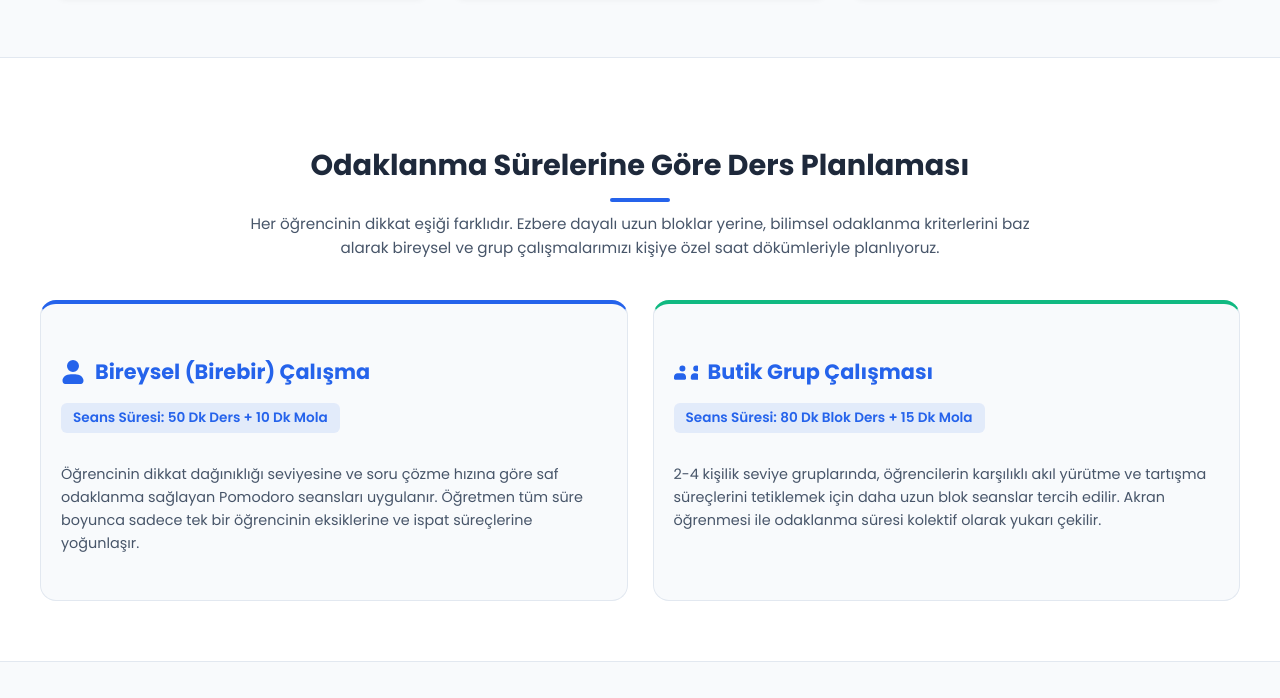
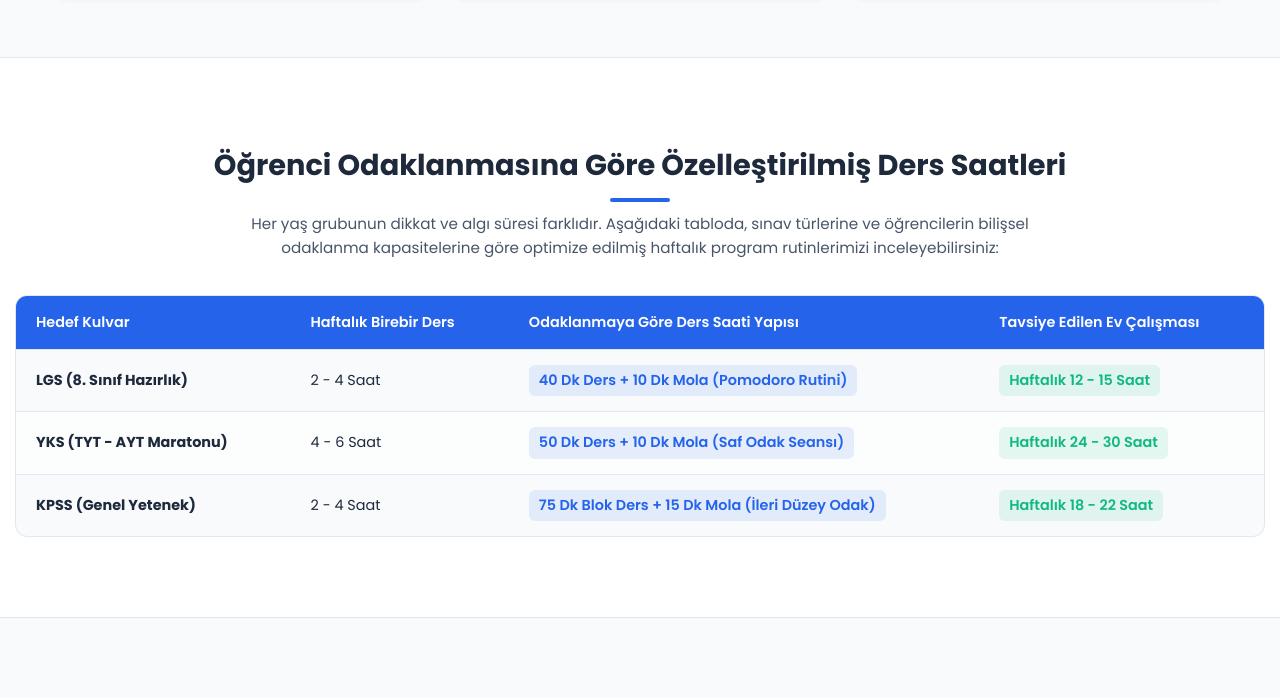
Before and after one commit to yunus1432ye-creator/Sitemyunus, a plain HTML site: page index.html in a window 1280 px wide. Shown: the part 1219-1917 px from the top of the page. Drawn offline with Linux system fonts and the light colour scheme.

Commit message:
Update index.html

```diff
--- a/index.html
+++ b/index.html
@@ -289,60 +289,66 @@
             display: block;
         }
 
-        /* YENİ ALAN: ODAKLANMA TABANLI DERS SAATLERİ VE ÇALIŞMA MODELLERİ */
-        .focus-hours-section {
+        /* GÜNCELLENEN ALAN: ÖĞRENCİ ODAKLANMASINA GÖRE UYGUN HAFTALIK ÇALIŞMA SAATLERİ REHBERİ */
+        .study-hours-section {
             background-color: #ffffff;
             max-width: 100%;
             border-top: 1px solid #e2e8f0;
         }
 
-        .focus-grid {
-            display: grid;
-            grid-template-columns: repeat(auto-fit, minmax(300px, 1fr));
-            gap: 25px;
-            max-width: 1200px;
-            margin: 0 auto;
+        .table-responsive {
             width: 100%;
+            overflow-x: auto;
+            -webkit-overflow-scrolling: touch;
+            margin: 20px 0;
+            border: 1px solid #e2e8f0;
+            border-radius: 12px;
+            background: var(--light-color);
         }
 
-        .focus-card {
-            background: var(--light-color);
-            border: 1px solid #e2e8f0;
-            border-radius: 16px;
-            padding: 30px 20px;
+        .hours-table {
+            width: 100%;
+            border-collapse: collapse;
             text-align: left;
+            min-width: 650px;
         }
 
-        .focus-card h3 {
-            font-size: 1.3rem;
-            color: var(--primary-color);
-            margin-bottom: 15px;
-            display: flex;
-            align-items: center;
-            gap: 10px;
+        .hours-table th, .hours-table td {
+            padding: 15px 20px;
+            border-bottom: 1px solid #e2e8f0;
+            font-size: 0.9rem;
         }
 
-        .focus-card h3 svg {
-            width: 24px;
-            height: 24px;
-            fill: var(--primary-color);
+        .hours-table th {
+            background-color: var(--primary-color);
+            color: white;
+            font-weight: 600;
         }
 
-        .time-badge {
-            background-color: rgba(37, 99, 235, 0.1);
-            color: var(--primary-color);
-            padding: 4px 12px;
+        .hours-table tr:last-child td {
+            border-bottom: none;
+        }
+
+        .hours-table tr:nth-child(even) {
+            background-color: rgba(255, 255, 255, 0.6);
+        }
+
+        .hours-badge {
+            background: rgba(16, 185, 129, 0.1);
+            color: var(--accent-color);
+            padding: 4px 10px;
             border-radius: 6px;
             font-weight: 600;
-            font-size: 0.85rem;
             display: inline-block;
-            margin-bottom: 15px;
         }
 
-        .focus-card p {
-            font-size: 0.9rem;
-            color: #475569;
-            margin-bottom: 15px;
+        .focus-badge {
+            background: rgba(37, 99, 235, 0.1);
+            color: var(--primary-color);
+            padding: 4px 10px;
+            border-radius: 6px;
+            font-weight: 600;
+            display: inline-block;
         }
 
         /* Sınav Ekranları Bölümü */
@@ -721,7 +727,7 @@
             height: 16px;
             fill: #94a3b8;
             flex-shrink: 0;
-            transition: fill 0.2s ease;
+            text-align: center;
         }
 
         .footer-contact p:hover svg {
@@ -853,27 +859,44 @@
         </div>
     </section>
 
-    <!-- STRATEJİK YENİLİK: ODAKLANMA TABANLI ÇALIŞMA MODELLERİ VE SEANSLAR -->
-    <section class="focus-hours-section" id="odaklanma">
-        <h2 class="section-title">Odaklanma Sürelerine Göre Ders Planlaması</h2>
-        <p style="text-align: center; max-width:800px; margin: -30px auto 40px auto; color: #475569; font-size: 0.95rem; padding: 0 10px;">
-            Her öğrencinin dikkat eşiği farklıdır. Ezbere dayalı uzun bloklar yerine, bilimsel odaklanma kriterlerini baz alarak bireysel ve grup çalışmalarımızı kişiye özel saat dökümleriyle planlıyoruz.
+    <!-- GÜNCELLEŞTİRİLEN BÖLÜM: ODAKLANMA ESASLI HAFTALIK ÇALIŞMA SAATLERİ REHBERİ -->
+    <section class="study-hours-section" id="calismasaatleri">
+        <h2 class="section-title">Öğrenci Odaklanmasına Göre Özelleştirilmiş Ders Saatleri</h2>
+        <p style="text-align: center; max-width:800px; margin: -30px auto 35px auto; color: #475569; font-size: 0.95rem; padding: 0 10px;">
+            Her yaş grubunun dikkat ve algı süresi farklıdır. Aşağıdaki tabloda, sınav türlerine ve öğrencilerin bilişsel odaklanma kapasitelerine göre optimize edilmiş haftalık program rutinlerimizi inceleyebilirsiniz:
         </p>
 
-        <div class="focus-grid">
-            <!-- Bireysel Çalışma Modeli -->
-            <div class="focus-card" style="border-top: 4px solid var(--primary-color);">
-                <h3><svg viewBox="0 0 448 512"><path d="M224 256A128 128 0 1 0 224 0a128 128 0 1 0 0 256zm-45.7 48C79.8 304 0 363.8 0 440.5c0 39.5 24.4 71.5 54.5 71.5H393.5c30.1 0 54.5-32 54.5-71.5c0-76.7-79.8-136.5-178.3-136.5H178.3z"/></svg> Bireysel (Birebir) Çalışma</h3>
-                <div class="time-badge">Seans Süresi: 50 Dk Ders + 10 Dk Mola</div>
-                <p>Öğrencinin dikkat dağınıklığı seviyesine ve soru çözme hızına göre saf odaklanma sağlayan Pomodoro seansları uygulanır. Öğretmen tüm süre boyunca sadece tek bir öğrencinin eksiklerine ve ispat süreçlerine yoğunlaşır.</p>
-            </div>
-
-            <!-- Grup Çalışma Modeli -->
-            <div class="focus-card" style="border-top: 4px solid var(--accent-color);">
-                <h3><svg viewBox="0 0 640 512"><path d="M144 160a80 80 0 1 1 160 0A80 80 0 1 1 144 160zm368 0a80 80 0 1 1 160 0A80 80 0 1 1 512 160zM0 384c0-53 43-96 96-96h128c53 0 96 43 96 96v48c0 17.7-14.3 32-32 32H32c-17.7 0-32-14.3-32-32V384zm448-96h128c53 0 96 43 96 96v48c0 17.7-14.3 32-32 32H480c-17.7 0-32-14.3-32-32V384c0-53 43-96 96-96z"/></svg> Butik Grup Çalışması</h3>
-                <div class="time-badge">Seans Süresi: 80 Dk Blok Ders + 15 Dk Mola</div>
-                <p>2-4 kişilik seviye gruplarında, öğrencilerin karşılıklı akıl yürütme ve tartışma süreçlerini tetiklemek için daha uzun blok seanslar tercih edilir. Akran öğrenmesi ile odaklanma süresi kolektif olarak yukarı çekilir.</p>
-            </div>
+        <div class="table-responsive">
+            <table class="hours-table">
+                <thead>
+                    <tr>
+                        <th>Hedef Kulvar</th>
+                        <th>Haftalık Birebir Ders</th>
+                        <th>Odaklanmaya Göre Ders Saati Yapısı</th>
+                        <th>Tavsiye Edilen Ev Çalışması</th>
+                    </tr>
+                </thead>
+                <tbody>
+                    <tr>
+                        <td><b>LGS (8. Sınıf Hazırlık)</b></td>
+                        <td>2 - 4 Saat</td>
+                        <td><span class="focus-badge">40 Dk Ders + 10 Dk Mola (Pomodoro Rutini)</span></td>
+                        <td><span class="hours-badge">Haftalık 12 - 15 Saat</span></td>
+                    </tr>
+                    <tr>
+                        <td><b>YKS (TYT - AYT Maratonu)</b></td>
+                        <td>4 - 6 Saat</td>
+                        <td><span class="focus-badge">50 Dk Ders + 10 Dk Mola (Saf Odak Seansı)</span></td>
+                        <td><span class="hours-badge">Haftalık 24 - 30 Saat</span></td>
+                    </tr>
+                    <tr>
+                        <td><b>KPSS (Genel Yetenek)</b></td>
+                        <td>2 - 4 Saat</td>
+                        <td><span class="focus-badge">75 Dk Blok Ders + 15 Dk Mola (İleri Düzey Odak)</span></td>
+                        <td><span class="hours-badge">Haftalık 18 - 22 Saat</span></td>
+                    </tr>
+                </tbody>
+            </table>
         </div>
     </section>
 
@@ -981,6 +1004,7 @@
                 <ul class="proof-steps">
                     <li>Tepe açısı 2a, yan kenar uzunlukları 1 birim olan bir ABC üçgeni üzerinde, [AD] açıortay doğrusunu (yükseklik) inceleyelim.</li>
                     <li>Açıortay tepe açısını a ve a olarak ikiye bölerken, trigonometrik oranlardan sol ve sağdaki dik tabanlar sin(a), ortak yükseklik ise cos(a) birim uzunluğa sahip olur.</li>
+                    <li>Şimdi tüm büyük ABC üçgeninin alanını iki farklı matematiksel metotla hesaplayalım:</li>
                     <li>Yol 1 (Sinüs Alan Formülü): Alan = (1 * 1 * sin(2a)) / 2 yani sin(2a) / 2</li>
                     <li>Yol 2 (İki Küçük Parçanın Toplamı): İki dik üçgenin alanları toplamı = 2 * [ (sin(a) * cos(a)) / 2 ] yani sin(a) * cos(a)</li>
                     <li>sin(2a) / 2 = sin(a) * cos(a) eşitliği elde edilir. Paydadaki 2 karşıya atıldığında formülümüz kesin olarak kanıtlanır.</li>
@@ -995,7 +1019,11 @@
             <h2 class="section-title">Sıkça Sorulan Sorular</h2>
             <div class="faq-item">
                 <h4><i class="fa-solid fa-circle-question"></i> Soru: İlk dersin ücretsiz olmasının kapsamı nedir?</h4>
-                <p>İlk dersimiz tamamen ücretsiz bir tanışma, seviye tespit ve rehberlik seansıdır. Öğrencinin eksiklerini analiz eder, çalışma haritasını çıkarır ve metodumuza uyumunu test ederiz.</p>
+                <p>İlk dersimiz tamamen ücretsiz bir tanışma, seviye tespit ve rehberlik seansıdır. Öğrencinin eksiklerini analiz eder, çalışma haritasını çıkarırer ve metodumuza uyumunu test ederiz.</p>
+            </div>
+            <div class="faq-item">
+                <h4><i class="fa-solid fa-circle-question"></i> Soru: Dersler nerede ve nasıl işleniyor?</h4>
+                <p>Muş içi derslerimizi yüz yüze, öğrencinin evinde veya sessiz/verimli bir çalışma ortamında gerçekleştiriyoruz. Online derslerimizi ise profesyonel grafik tablet ve interaktif beyaz tahta altyapısı ile uzaktan canlı gerçekleştiriyoruz.</p>
             </div>
         </div>
     </section>
@@ -1024,7 +1052,7 @@
                 <ul>
                     <li><a href="#anasayfa">👉 Anasayfa</a></li>
                     <li><a href="#avantajlar">👉 Neden Biz?</a></li>
-                    <li><a href="#odaklanma">👉 Ders Saatleri</a></li>
+                    <li><a href="#calismasaatleri">👉 Çalışma Saatleri</a></li>
                     <li><a href="#programlar">👉 Sınav Kulvarları</a></li>
                 </ul>
             </div>
@@ -1032,7 +1060,7 @@
             <div class="footer-contact">
                 <h4>Doğrudan İletişim</h4>
                 <p><svg viewBox="0 0 512 512"><path d="M164.9 24.6c-7.7-18.6-28-28.5-47.4-23.2l-88 24C12.1 30.2 0 46 0 64C0 311.4 200.6 512 448 512c18 0 33.8-12.1 38.6-29.5l24-88c5.3-19.4-4.6-39.7-23.2-47.4l-96-40 c-16.3-6.8-35.2-2.1-46.3 11.6L304.7 368C234.3 334.7 177.3 264.3 144 193.3L184 153c13.7-11.2 18.4-30 11.6-46.3l-40-96z"/></svg> <a href="tel:5392361836">0539 236 18 36</a></p>
-                <p><svg viewBox="0 0 448 512"><path d="M380.9 97.1C339 55.1 283.2 32 223.9 32c-122.4 0-222 99.6-222 222 0 39.1 10.2 77.3 29.6 111L0 480l117.7-30.9c32.4 17.7 68.9 27 106.1 27h.1c122.3 0 224.1-99.6 224.1-222 0-59.3-25.2-115-67.1-117zm-157 341.6c-33.2 0-65.7-8.9-93.8-25.7l-6.7-4-69.8 18.3L72 359.2l-4.4-7c-18.5-29.4-28.2-63.3-28.2-98.2 0-101.7 89.3-184.4 184.6-184.4 46.1 0 89.4 18 122 50.3 32.6 32.3 50.6 75.3 50.6 121.4 0 101.8-89.3 184.4-184.7 184.4zm103.6-141.2c-5.7-2.8-33.7-16.6-39-18.5-5.3-2-9.2-2.9-13.1 2.9-3.9 5.7-15 18.5-18.4 22.4-3.4 3.9-6.8 4.4-12.5 1.6-5.7-2.8-24.3-9-46.3-28.7-17.1-15.3-28.7-34.2-32-40-3.4-5.7-.4-8.8 2.5-11.6 2.6-2.5 5.7-6.1 8.6-9.2 2.8-3.1 3.8-5.3 5.7-8.9 1.9-3.6 1-6.7-.5-9.5-1.5-2.9-13.1-31.5-18-43.3-4.7-11.5-9.6-9.9-13.1-10.1-3.4-.2-7.3-.2-11.2-.2s-10.2 1.5-15.5 5.7c-5.3 4.2-20.3 19.8-20.3 48.3s14.6 56 16.6 58.7c2 2.8 28.7 43.8 69.6 61.6 9.7 4.2 17.3 6.7 23.2 8.6 9.8 3.1 18.7 2.7 25.8 1.6 7.9-1.1 33.7-13.8 38.4-27.1 4.7-13.4 4.7-24.9 3.3-27.3-1.5-2.4-5.4-3.8-11-6.6z"/></svg> <a href="https://wa.me/905392361836" target="_blank">WhatsApp Destek</a></p>
+                <p><svg viewBox="0 0 448 512"><path d="M380.9 97.1C339 55.1 283.2 32 223.9 32c-122.4 0-222 99.6-222 222 0 39.1 10.2 77.3 29.6 111L0 480l117.7-30.9c32.4 17.7 68.9 27 106.1 27h.1c122.3 0 224.1-99.6 224.1-222 0-59.3-25.2-115-67.1-117zm-157 341.6c-33.2 0-65.7-8.9-93.8-25.7l-6.7-4-69.8 18.3L72 359.2l-4.4-7c-18.5-29.4-28.2-63.3-28.2-98.2 0-101.7 89.3-184.4 184.6-184.4 46.1 0 89.4 18 122 50.3 32.6 32.3 50.6 75.3 50.6 121.4 0 101.8-89.3 184.4-184.7 184.4zm103.6-141.2c-5.7-2.8-33.7-16.6-39-18.5-5.3-2-9.2-2.9-13.1 2.9-3.9 5.7-15 18.5-18.4 22.4-3.4 3.9-6.8 4.4-12.5 1.6-5.7-2.8-24.3-9-46.3-28.7-17.1-15.3-28.7-34.2-32-40-3.4-5.7-.4-8.8 2.5-11.6 2.6-2.5 5.7-6.1 8.6-9.2 2.8-3.1 3.8-5.3 5.7-8.9 1.9-3.6 1 order-32-40-3.4-5.7-.4-8.8 2.5-11.6 2.6-2.5 5.7-6.1 8.6-9.2 2.8-3.1 3.8-5.3 5.7-8.9 1.9-3.6 1-6.7-.5-9.5-1.5-2.9-13.1-31.5-18-43.3-4.7-11.5-9.6-9.9-13.1-10.1-3.4-.2-7.3-.2-11.2-.2s-10.2 1.5-15.5 5.7c-5.3 4.2-20.3 19.8-20.3 48.3s14.6 56 16.6 58.7c2 2.8 28.7 43.8 69.6 61.6 9.7 4.2 17.3 6.7 23.2 8.6 9.8 3.1 18.7 2.7 25.8 1.6 7.9-1.1 33.7-13.8 38.4-27.1 4.7-13.4 4.7-24.9 3.3-27.3-1.5-2.4-5.4-3.8-11-6.6z"/></svg> <a href="https://wa.me/905392361836" target="_blank">WhatsApp Destek</a></p>
                 <p><svg viewBox="0 0 448 512"><path d="M224.1 141c-63.6 0-114.9 51.3-114.9 114.9s51.3 114.9 114.9 114.9S339 319.5 339 255.9 287.7 141 224.1 141zm0 189.6c-41.1 0-74.7-33.5-74.7-74.7s33.5-74.7 74.7-74.7 74.7 33.5 74.7 74.7-33.6 74.7-74.7 74.7zm146.4-194.3c0 14.9-12 26.8-26.8 26.8-14.9 0-26.8-12-26.8-26.8s12-26.8 26.8-26.8 26.8 12 26.8 26.8zm76.1 27.2c-1.7-35.9-9.9-67.7-36.2-93.9-26.2-26.2-58-34.4-93.9-36.2-37-2.1-147.9-2.1-184.9 0-35.8 1.7-67.6 9.9-93.9 36.1s-34.4 58-36.2 93.9c-2.1 37-2.1 147.9 0 184.9 1.7 35.9 9.9 67.7 36.2 93.9s58 34.4 93.9 36.2c37 2.1 147.9 2.1 184.9 0 35.9-1.7 67.7-9.9 93.9-36.2 26.2-26.2 34.4-58 36.2-93.9 2.1-37 2.1-147.8 0-184.8zM402.4 377.3c-7.8 19.6-22.9 34.7-42.6 42.5-29.5 11.7-99.5 9-132.1 9s-102.7 2.6-132.1-9c-19.6-7.8-34.7-22.9-42.5-42.6-11.7-29.5-9-99.5-9-132.1s-2.6-102.7 9-132.1c7.8-19.6 22.9-34.7 42.6-42.5 29.5-11.7 99.5-9 132.1-9s102.7-2.6 132.1 9c19.6 7.8 34.7 22.9 42.5 42.6 11.7 29.5 9 99.5 9 132.1s2.7 102.7-9 132.1z"/></svg> <a href="https://instagram.com/yunusemre.nakis" target="_blank">@yunusemre.nakis</a></p>
                 <p><svg viewBox="0 0 384 512"><path d="M215.7 499.2C267 435 384 279.4 384 192C384 86 298 0 192 0S0 86 0 192c0 87.4 117 243 168.3 307.2c12.3 15.3 35.1 15.3 47.4 0zM192 128a64 64 0 1 1 0 128 64 64 0 1 1 0-128z"/></svg> Muş Merkez / Türkiye</p>
             </div>
@@ -1043,7 +1071,7 @@
         </div>
     </footer>
 
-    <!-- 2027 Sınav Dönemi Aktif Geri Sayım Motoru -->
+    <!-- Yeni Sezon 2027 Canlı Geri Sayım Motoru -->
     <script>
         function updateCounters() {
             var now = new Date().getTime();
```
